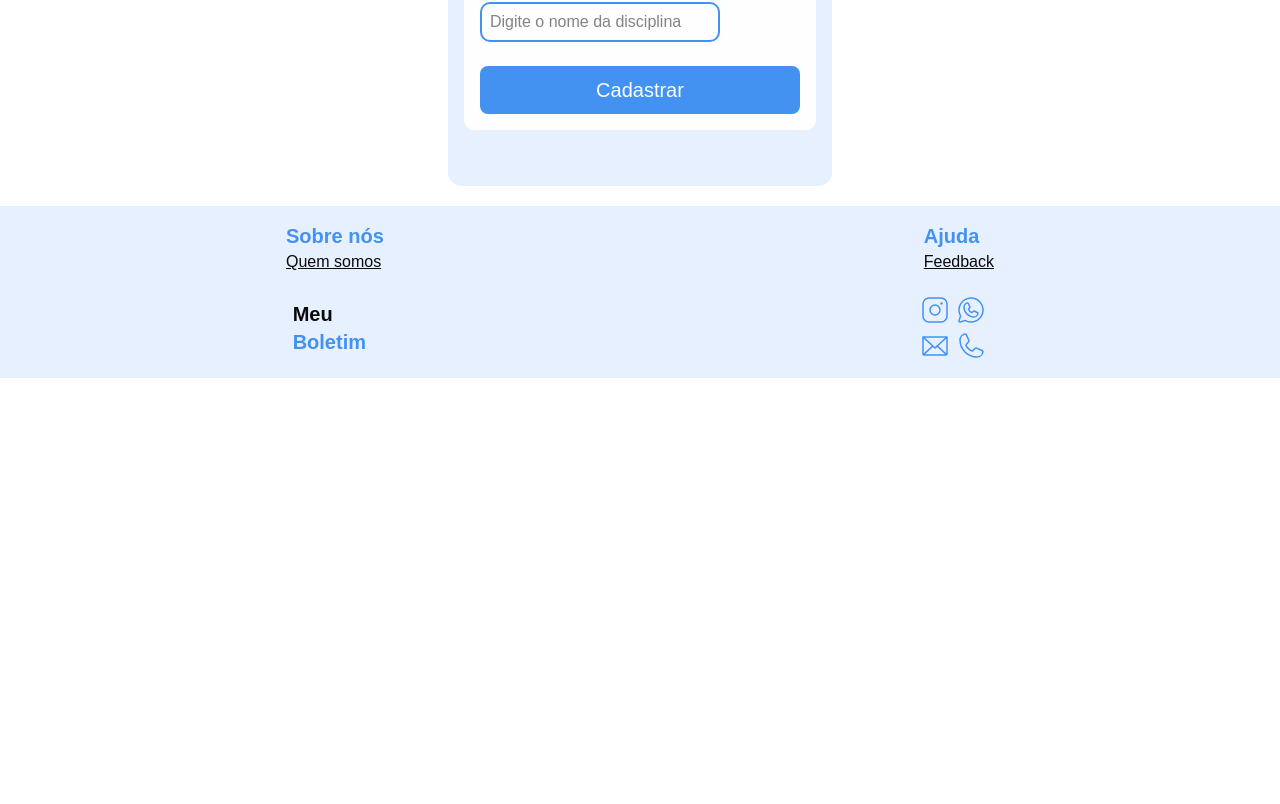
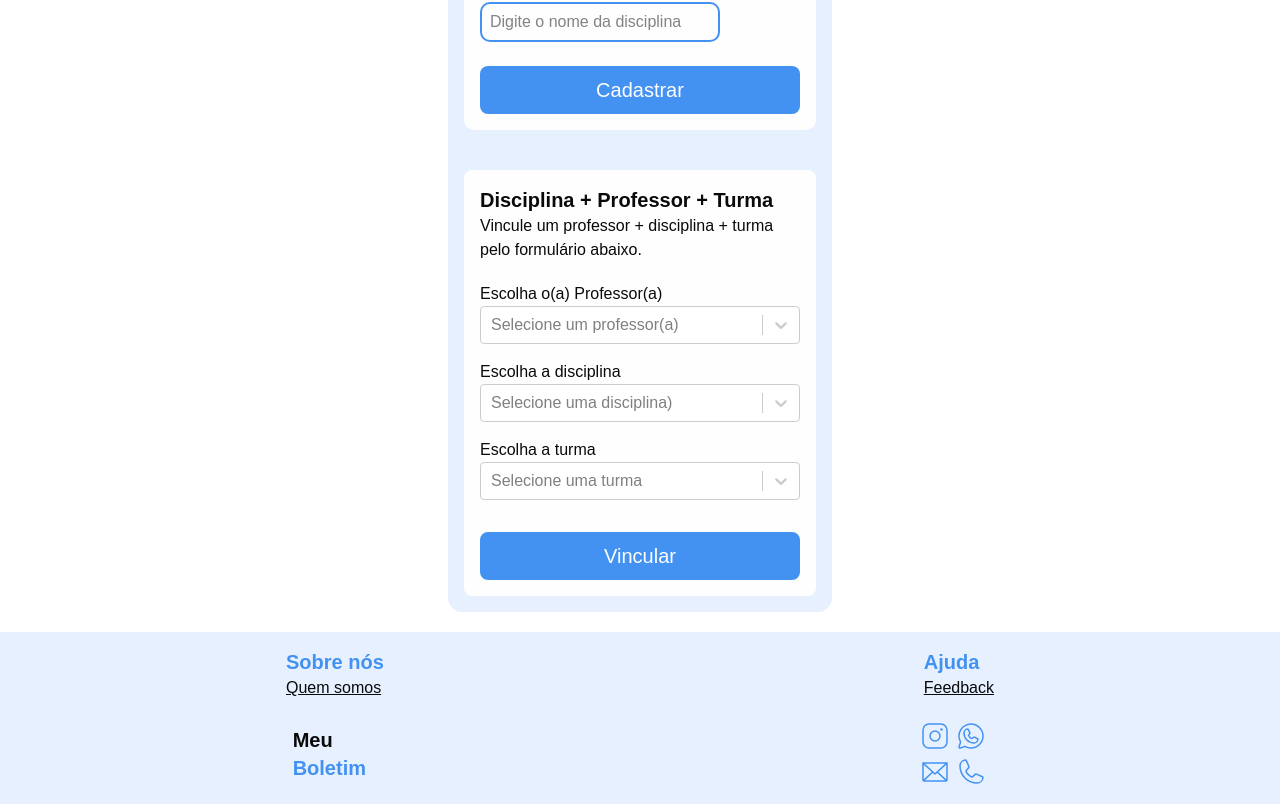
Before and after one commit to Gleison-dev/meuBoletimFrontend, a React (Vite) app: page /dashboardAdmin in a window 1280 px wide. Shown: the part 1469-2273 px from the top of the page. Before the commit the page ends 1847 px from the top, so only its background shows below. Built offline with nearby package versions, Linux system fonts and the light colour scheme; no server answers; sample sign-in values are in the browser's storage.

Commit message:
feat: Enroll teachers + disciplines + classes function.

```diff
--- a/src/pages/CreateDiscipline/createDiscipline.jsx
+++ b/src/pages/CreateDiscipline/createDiscipline.jsx
@@ -4,7 +4,7 @@ import { AuthContext } from "@/context/AuthContext";
 import { api } from "@/services/api";
 import { useContext, useState } from "react";
 
-export default function CreateDiscipline() {
+export default function CreateDiscipline({ onUserCreated }) {
   const { token } = useContext(AuthContext);
   const [name, setName] = useState("");
   const [status, setStatus] = useState("");
@@ -28,6 +28,7 @@ export default function CreateDiscipline() {
       );
       setStatus(response.data.discipline);
       setLoading(false);
+      onUserCreated?.();
     } catch (error) {
       setLoading(false);
       const message =
--- a/src/pages/CreateUser/createUser.jsx
+++ b/src/pages/CreateUser/createUser.jsx
@@ -5,7 +5,7 @@ import Label from "../../components/Label/label";
 import Input from "../../components/Input/input";
 import icon_user from "../../assets/icon_user.svg";
 
-export default function CreateUser({ onUserCreated }) {
+export default function CreateUser({ onUserCreated, onTeacherCreated }) {
   const { user, token } = useContext(AuthContext);
   const [name, setName] = useState("");
   const [email, setEmail] = useState("");
@@ -34,6 +34,7 @@ export default function CreateUser({ onUserCreated }) {
       setStatus(response.data.user);
       setLoading(false);
       onUserCreated?.();
+      onTeacherCreated?.()
     } catch (error) {
       setLoading(false);
       const message =
--- a/src/pages/DashboardAdmin/dashboardAdmin.jsx
+++ b/src/pages/DashboardAdmin/dashboardAdmin.jsx
@@ -11,6 +11,8 @@ export default function DashboardAdmin() {
   const { token } = useContext(AuthContext);
   const [students, setStudents] = useState([]);
   const [classes, setClasses] = useState([]);
+  const [teachers, setTeachers] = useState([]);
+  const [disciplines, setDisciplines] = useState([]);
 
   const fetchStudents = useCallback(async () => {
     try {
@@ -42,11 +44,41 @@ export default function DashboardAdmin() {
     }
   }, [token]);
 
+  const fetchTeachers = useCallback(async () => {
+    try {
+      const response = await api.get("/teachers", {
+        headers: {
+          Authorization: `Bearer ${token}`,
+        },
+      });
+      setTeachers(response.data.teachers);
+    } catch (error) {
+      console.error(
+        error.response?.data?.message || "Erro ao listar todos os educadores.",
+      );
+    }
+  }, [token]);
+
+  const fetchDisciplines = useCallback(async () => {
+    try {
+      const response = await api.get("/disciplines", {
+        headers: {
+          Authorization: `Bearer ${token}`,
+        },
+      });
+      setDisciplines(response.data.disciplines);
+    } catch (error) {
+      console.error(
+        error.response?.data?.message || "Erro ao listar todas as disciplinas.",
+      );
+    }
+  }, [token]);
+
   return (
     <>
       <section className="flex flex-col justify-center items-center mt-10">
         <div className="flex flex-col gap-10 w-96 p-4 rounded-xl bg-azul-claro">
-          <CreateUser onUserCreated={fetchStudents} />
+          <CreateUser onUserCreated={fetchStudents} onTeacherCreated={fetchTeachers} />
           <CreateClass onClassCreated={fetchClasses} />
           <EnrollStudent
             students={students}
@@ -54,8 +86,15 @@ export default function DashboardAdmin() {
             fetchStudents={fetchStudents}
             fetchClasses={fetchClasses}
           />
-          <CreateDiscipline />
-          <EnrollDisiciplineTeacher />
+          <CreateDiscipline onUserCreated={fetchDisciplines} />
+          <EnrollDisiciplineTeacher
+            teachers={teachers}
+            disciplines={disciplines}
+            classes={classes}
+            fetchTeachers={fetchTeachers}
+            fetchDisciplines={fetchDisciplines}
+            fetchClasses={fetchClasses}
+          />
         </div>
       </section>
     </>
--- a/src/pages/EnrollDisciplineTeacher/enrollDisciplineTeacher.jsx
+++ b/src/pages/EnrollDisciplineTeacher/enrollDisciplineTeacher.jsx
@@ -1,7 +1,125 @@
-export default function EnrollDisiciplineTeacher() {
+import Label from "@/components/Label/label";
+import { AuthContext } from "@/context/AuthContext";
+import { api } from "@/services/api";
+import { useContext, useEffect, useState } from "react";
+import Select from "react-select";
+
+export default function EnrollDisiciplineTeacher({
+  teachers,
+  disciplines,
+  classes,
+  fetchTeachers,
+  fetchDisciplines,
+  fetchClasses,
+}) {
+  const { token } = useContext(AuthContext);
+  const [teacherId, setTeacherId] = useState("");
+  const [disciplineId, setDisciplineId] = useState("");
+  const [classId, setClassId] = useState("");
+  const [status, setStatus] = useState("");
+  const [loading, setLoading] = useState(false);
+
+  useEffect(() => {
+    fetchTeachers();
+    fetchDisciplines();
+    fetchClasses();
+  }, [fetchTeachers, fetchTeachers, fetchClasses]);
+
+  const teachersOption = teachers.map((teacher) => ({
+    value: teacher.id,
+    label: teacher.name,
+  }));
+
+  const disciplinesOption = disciplines.map((discipline) => ({
+    value: discipline.id,
+    label: discipline.name,
+  }));
+
+  const classesOption = classes.map((c) => ({
+    value: c.id,
+    label: c.name,
+  }));
+
+  const handleSubmit = async (e) => {
+    e.preventDefault();
+
+    try {
+      setLoading(true);
+      const response = await api.post(
+        `/createDisciplineTeacher?teacherId=${teacherId}&disciplineId=${disciplineId}&classId=${classId}`,
+        {},
+        {
+          headers: {
+            Authorization: `Bearer ${token}`,
+          },
+        },
+      );
+      setStatus(response.data.disciplineTeacher);
+      setLoading(false);
+    } catch (error) {
+      setLoading(false);
+      const message =
+        error.response?.data?.message ||
+        "Erro ao vincular Professor + Disciplina + Turma.";
+      setStatus(message);
+    }
+
+    setTimeout(() => {
+      setStatus("");
+    }, 3000);
+  };
+
   return (
     <>
-      <section></section>
+      <section className="p-4 rounded-md bg-branco">
+        <div>
+          <h1 className="text-xl">
+            <strong>Disciplina + Professor + Turma</strong>
+          </h1>
+          <p>
+            Vincule um professor + disciplina + turma pelo formulário abaixo.
+          </p>
+        </div>
+        <form onSubmit={handleSubmit} className="flex flex-col gap-4 mt-5">
+          <div>
+            <Label name="Escolha o(a) Professor(a)" />
+            <Select
+              options={teachersOption}
+              onChange={(selected) => setTeacherId(selected.value)}
+              placeholder="Selecione um professor(a)"
+            />
+          </div>
+          <div>
+            <Label name="Escolha a disciplina" />
+            <Select
+              options={disciplinesOption}
+              onChange={(selected) => setDisciplineId(selected.value)}
+              placeholder="Selecione uma disciplina)"
+            />
+          </div>
+          <div>
+            <Label name="Escolha a turma" />
+            <Select
+              options={classesOption}
+              onChange={(selected) => setClassId(selected.value)}
+              placeholder="Selecione uma turma"
+            />
+          </div>
+          <div>
+            <p className="text-azul">
+              <strong>{status}</strong>
+            </p>
+          </div>
+          <div className="flex justify-center">
+            <button
+              type="submit"
+              className="w-80 h-12 rounded-md text-xl text-branco bg-azul hover:bg-blue-800"
+            >
+              Vincular
+            </button>
+          </div>
+        </form>
+      </section>
     </>
   );
 }
```
